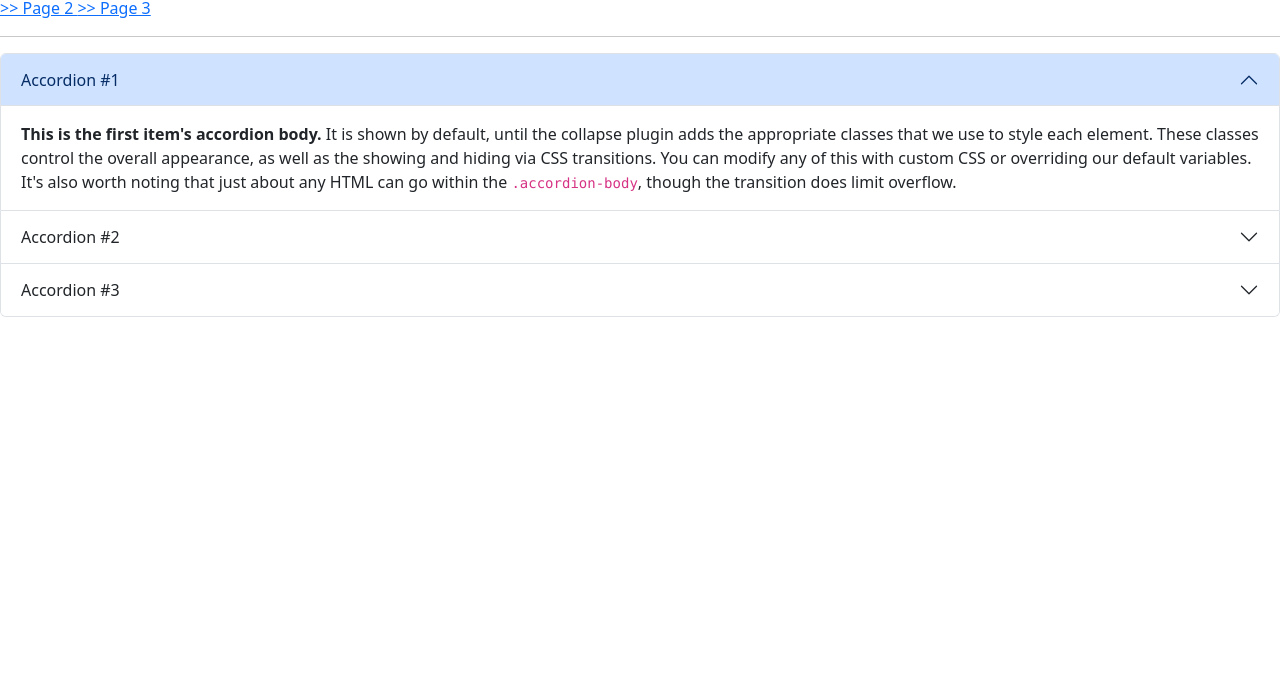
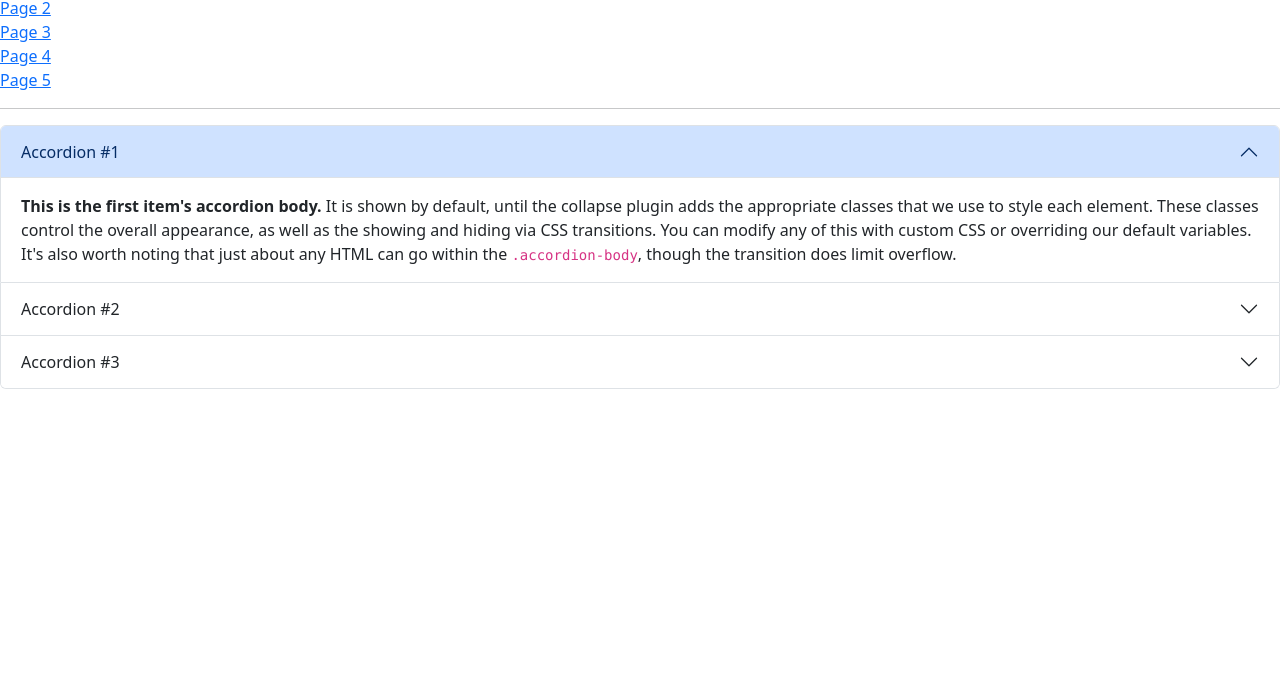
Before and after one commit to kalebtking/MIS-4013, a plain HTML site: page index.html in a window 1280 px wide. Shown: the part 106-800 px from the top of the page. Drawn offline with nearby package versions, Linux system fonts and the light colour scheme.

Commit message:
Update index.html

```diff
--- a/index.html
+++ b/index.html
@@ -9,8 +9,10 @@
   <body>
     <h1>MIS-4013 HW1</h1>
       <h2> Page 1 </h2>
-    <a href="page2.html"> >> Page 2 </a>
-    <a href="page3.html"> >> Page 3 </a>
+    <a href="./page2.html"> Page 2 </a> <br>
+    <a href="./page3.html"> Page 3 </a> <br>
+    <a href="./page4.html"> Page 4</a> <br>
+    <a href="./page5.html"> Page 5</a>
     <hr>
     <div class="accordion" id="accordionExample">
   <div class="accordion-item">
```
